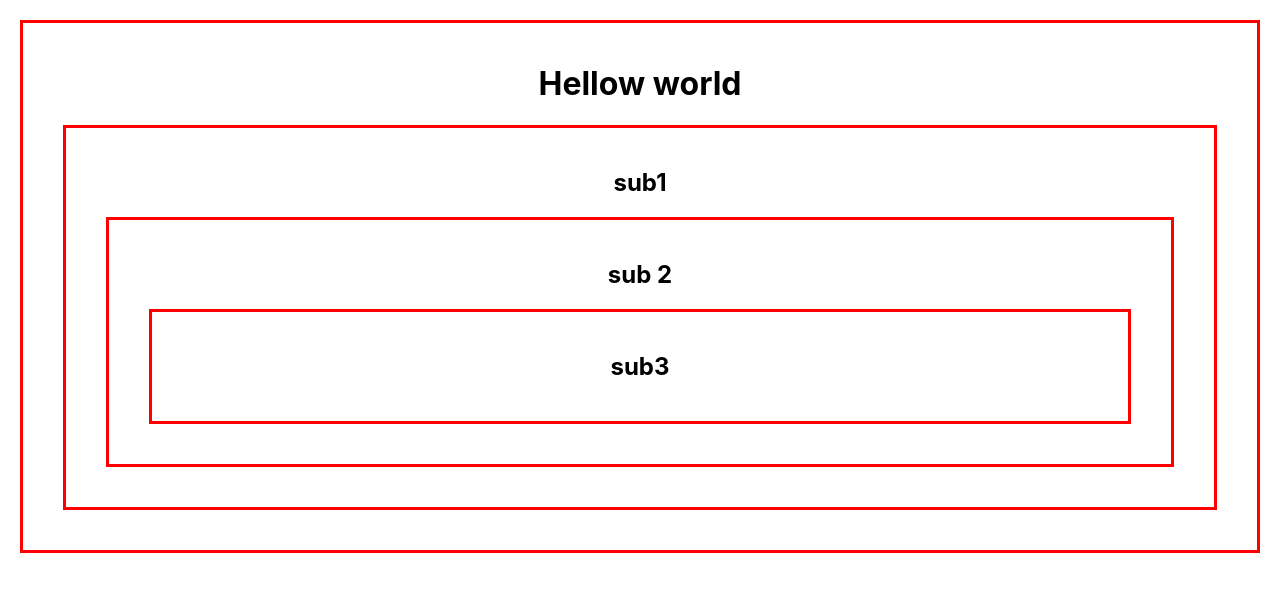
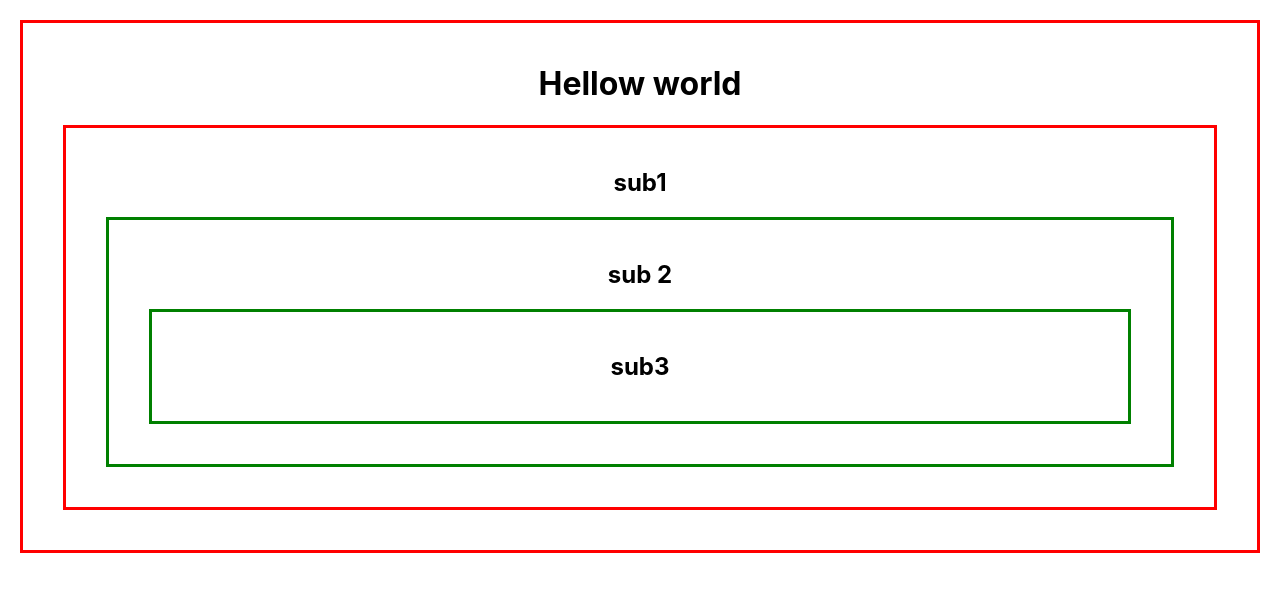
Before and after one commit to jini-labs-2/react-practice, a React (Create React App) app: page / in a window 1280 px wide. Shown: the top 592 px of the page. Built offline with nearby package versions, Linux system fonts and the light colour scheme.

Commit message:
use provider

```diff
--- a/src/App.js
+++ b/src/App.js
@@ -19,10 +19,12 @@ function App() {
 function Sub1() {
   const theme = useContext(themeContext);
   return (
-    <div className="context-test" style={theme}>
-      <h2> sub1 </h2>
-      <Sub2 />
-    </div>
+    <themeContext.Provider value={{border: '3px solid green'}}>
+      <div className="context-test" style={theme}>
+        <h2> sub1 </h2>
+        <Sub2 />
+      </div>
+    </themeContext.Provider>
   )
 }
 
```
